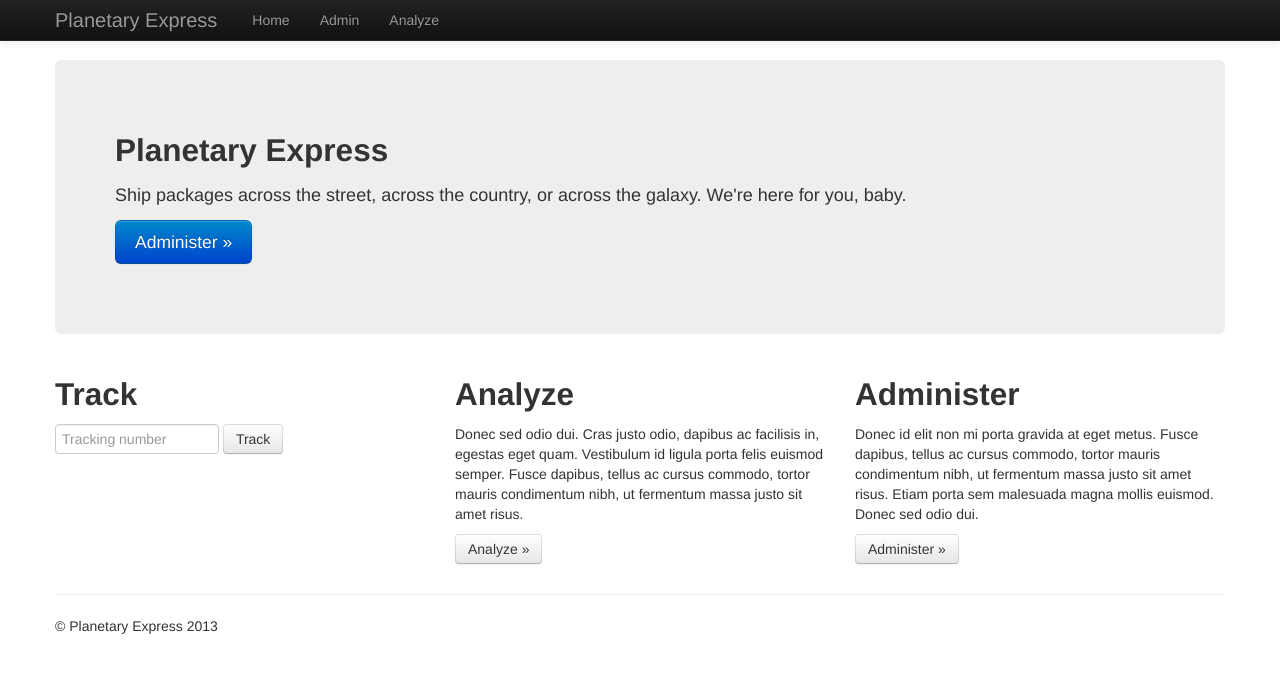
After one commit to jwintersinger/droopybonner, a Django app: page / in a window 1280 px wide. The commit adds this page. Shown: the top 673 px of the page. Run offline with Django 3.2, Linux system fonts and the light colour scheme; some libraries are stand-ins or nearby versions.

Commit message:
Standardize layout.

```diff
--- a/shipman/templates/shipman/base.html
+++ b/shipman/templates/shipman/base.html
@@ -2,7 +2,7 @@
 <html lang="en">
   <head>
     <meta charset="utf-8">
-    <title>Planetary Express</title>
+    <title>Planetary Express // {% block title %}{% endblock %}</title>
     <meta name="viewport" content="width=device-width, initial-scale=1.0">
     <meta name="description" content="">
     <meta name="author" content="">
@@ -31,7 +31,6 @@
   </head>
 
   <body>
-
     <div class="navbar navbar-inverse navbar-fixed-top">
       <div class="navbar-inner">
         <div class="container">
@@ -40,7 +39,7 @@
             <span class="icon-bar"></span>
             <span class="icon-bar"></span>
           </button>
-          <a class="brand" href="#">Planetary Express</a>
+          <a class="brand" href="/">Planetary Express</a>
           <div class="nav-collapse collapse">
             <ul class="nav">
               <li class=""><a href="/">Home</a></li>
@@ -54,34 +53,9 @@
 
     <div class="container">
 
-      <!-- Main hero unit for a primary marketing message or call to action -->
-      <div class="hero-unit">
-        <h2>Planetary Express</h2>
-        <p>Ship packages across the street, across the country, or across the galaxy. We're here for you, baby.</p>
-        <p><a href="/admin/" class="btn btn-primary btn-large">Administer site &raquo;</a></p>
-      </div>
 
       <!-- Example row of columns -->
-      <div class="row">
-        <div class="span4">
-          <h2>Track</h2>
-          <form action="/track/" method="post" class="form-inline">
-            {% csrf_token %}
-            <input id="id_tracking_number" name="tracking_number" type="text" class="input-medium" placeholder="Tracking number" />
-            <input type="submit" value="Track" class="btn" />
-          </form>
-        </div>
-        <div class="span4">
-          <h2>Admin</h2>
-          <p>Donec id elit non mi porta gravida at eget metus. Fusce dapibus, tellus ac cursus commodo, tortor mauris condimentum nibh, ut fermentum massa justo sit amet risus. Etiam porta sem malesuada magna mollis euismod. Donec sed odio dui. </p>
-          <p><a class="btn" href="/admin/">Administer &raquo;</a></p>
-       </div>
-        <div class="span4">
-          <h2>Analyze</h2>
-          <p>Donec sed odio dui. Cras justo odio, dapibus ac facilisis in, egestas eget quam. Vestibulum id ligula porta felis euismod semper. Fusce dapibus, tellus ac cursus commodo, tortor mauris condimentum nibh, ut fermentum massa justo sit amet risus.</p>
-          <p><a class="btn" href="/analyze/">Analyze &raquo;</a></p>
-        </div>
-      </div>
+      {% block content %}{% endblock %}
 
       <hr>
 
--- /dev/null
+++ b/shipman/templates/shipman/index.html
@@ -0,0 +1,32 @@
+{% extends "shipman/base.html" %}
+{% block title %}Home{% endblock %}
+{% block content %}
+  <div class="hero-unit">
+    <h2>Planetary Express</h2>
+    <p>Ship packages across the street, across the country, or across the galaxy. We're here for you, baby.</p>
+    <p><a href="/admin/" class="btn btn-primary btn-large">Administer &raquo;</a></p>
+  </div>
+
+  <div class="row">
+    <div class="span4">
+      <h2>Track</h2>
+      <form action="/track/" method="post" class="form-inline">
+        {% csrf_token %}
+        <input id="id_tracking_number" name="tracking_number" type="text" class="input-medium" placeholder="Tracking number" />
+        <input type="submit" value="Track" class="btn" />
+      </form>
+    </div>
+
+    <div class="span4">
+      <h2>Analyze</h2>
+      <p>Donec sed odio dui. Cras justo odio, dapibus ac facilisis in, egestas eget quam. Vestibulum id ligula porta felis euismod semper. Fusce dapibus, tellus ac cursus commodo, tortor mauris condimentum nibh, ut fermentum massa justo sit amet risus.</p>
+      <p><a class="btn" href="/analyze/">Analyze &raquo;</a></p>
+    </div>
+
+    <div class="span4">
+      <h2>Administer</h2>
+      <p>Donec id elit non mi porta gravida at eget metus. Fusce dapibus, tellus ac cursus commodo, tortor mauris condimentum nibh, ut fermentum massa justo sit amet risus. Etiam porta sem malesuada magna mollis euismod. Donec sed odio dui. </p>
+      <p><a class="btn" href="/admin/">Administer &raquo;</a></p>
+   </div>
+  </div>
+{% endblock %}
```
Also changed, not shown: shipman/templates/shipman/track_package.html (+17 -7 lines).
